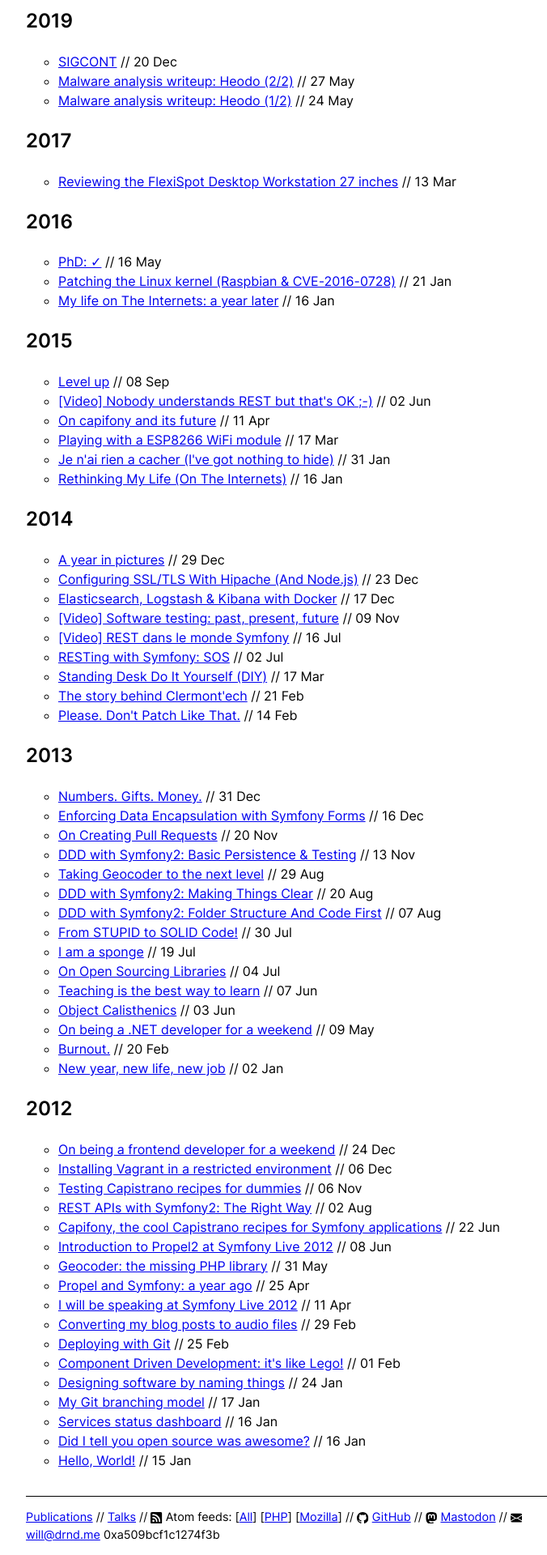
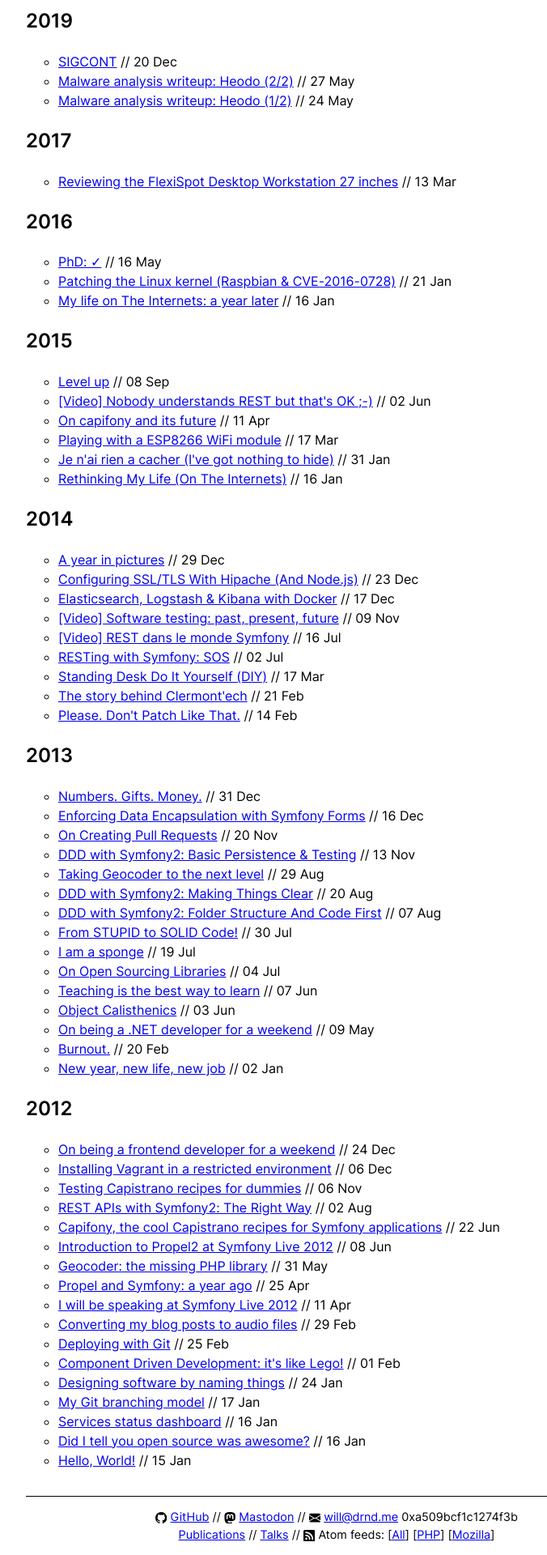
Before and after one commit to willdurand/willdurand.github.io, a Jekyll site: the page built from index.html, in a window 1280 px wide. Shown: the part 1260-3180 px from the top of the page at 81% size, without its empty margins (224-900 px from the left). Built offline with Jekyll 4.4.1, drawn with Linux system fonts in a browser that asks for light colours.

Commit message:
Fix footer

```diff
--- a/_includes/footer.html
+++ b/_includes/footer.html
@@ -1,20 +1,20 @@
 <p class="footer-links">
+  <svg aria-hidden="true" class="svg-icon"><use xlink:href="#icon-github"></use></svg>
+  <a href="https://www.github.com/{{ site.author.github }}">GitHub</a>
+  //
+  <svg aria-hidden="true" class="svg-icon"><use xlink:href="#icon-mastodon"></use></svg>
+  <a rel="me" href="https://mamot.fr/@{{ site.author.mastodon }}">Mastodon</a>
+  //
+  <svg aria-hidden="true" class="svg-icon"><use xlink:href="#icon-email"></use></svg>
+  <a href="mailto:will@drnd.me">will@drnd.me</a> 0xa509bcf1c1274f3b
+  <br>
   <a href="/publications/">Publications</a>
   //
   <a href="/talks/">Talks</a>
   //
-  <svg class="svg-icon"><use xlink:href="#icon-atom"></use></svg>
+  <svg aria-hidden="true" class="svg-icon"><use xlink:href="#icon-atom"></use></svg>
   Atom feeds:
   [<a href="/atom.xml">All</a>]
   [<a href="/php.xml">PHP</a>]
   [<a href="/mozilla.xml">Mozilla</a>]
-  //
-  <svg class="svg-icon"><use xlink:href="#icon-github"></use></svg>
-  <a href="https://www.github.com/{{ site.author.github }}">GitHub</a>
-  //
-  <svg class="svg-icon"><use xlink:href="#icon-mastodon"></use></svg>
-  <a rel="me" href="https://mamot.fr/@{{ site.author.mastodon }}">Mastodon</a>
-  //
-  <svg class="svg-icon"><use xlink:href="#icon-email"></use></svg>
-  <a href="mailto:will@drnd.me">will@drnd.me</a> 0xa509bcf1c1274f3b
 </p>
--- a/css/styles.scss
+++ b/css/styles.scss
@@ -179,6 +179,8 @@ main {
 footer {
   border-top: 1px solid currentColor;
   margin-top: 2em;
+  text-align: center;
+  text-wrap: balance;
 
   .footer-links {
     font-size: $small-font-size;
```
